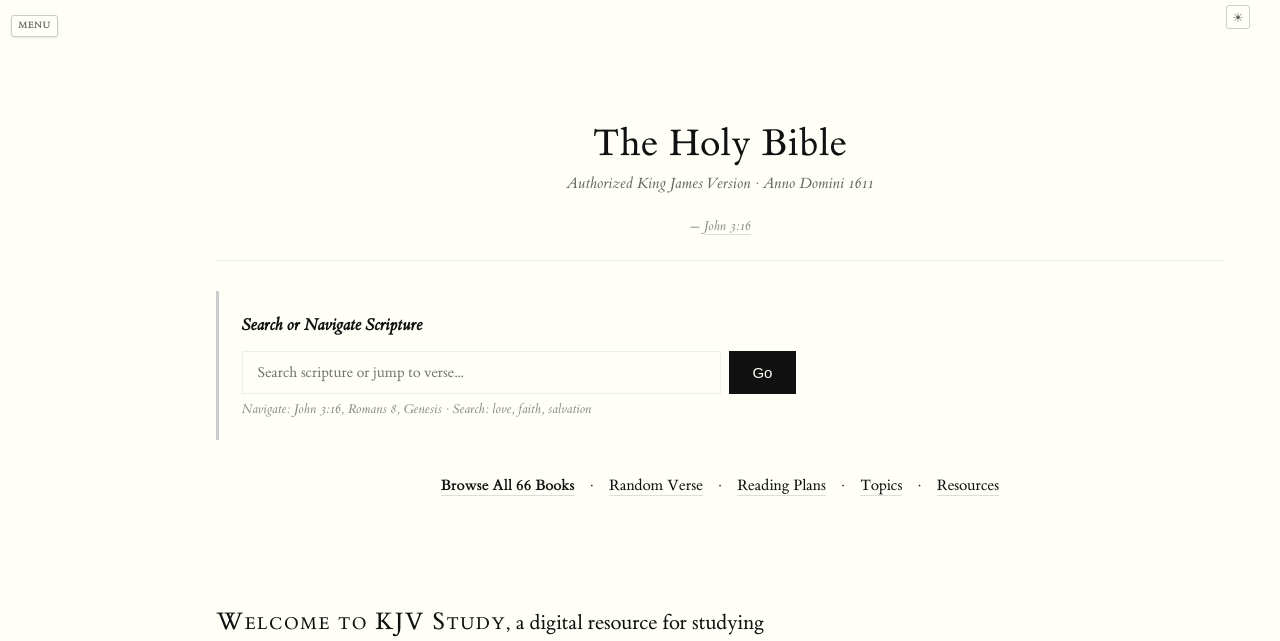
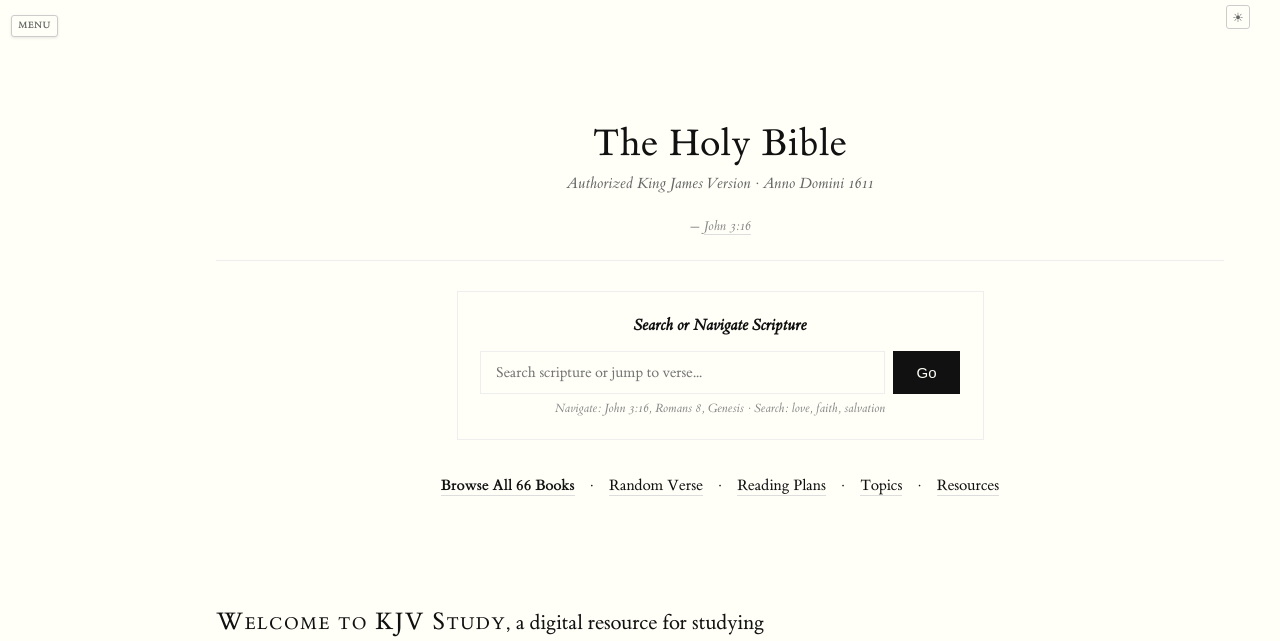
Before and after one commit to kennethreitz/kjvstudy.org, a FastAPI app: page / in a window 1280 px wide. Shown: the top 641 px of the page. Run offline with FastAPI, Linux system fonts and the light colour scheme; parts of the project's set-up code (start-up, migrations or seed data) failed here and were passed over; some libraries are stand-ins or nearby versions.

Commit message:
Center search box and add help cursor to sidenotes
- Center the search/lookup section on homepage with subtle border
- Add cursor: help to sidenote numbers site-wide via base template

🤖 Generated with [Claude Code](https://claude.com/claude-code)

Co-Authored-By: Claude <noreply@anthropic.com>

```diff
--- a/kjvstudy_org/templates/base.html
+++ b/kjvstudy_org/templates/base.html
@@ -87,6 +87,7 @@
 
         label.sidenote-number {
             max-height: none !important;
+            cursor: help;
         }
 
         /* Verse tooltip styles */
--- a/kjvstudy_org/templates/index.html
+++ b/kjvstudy_org/templates/index.html
@@ -51,17 +51,18 @@
 
 /* Verse Lookup */
 .verse-lookup {
-    max-width: 55%;
-    margin: 2rem 0;
-    padding: 1.5rem 0 1.5rem 1.5rem;
-    border-left: 3px solid var(--border-color-darker);
+    max-width: 32rem;
+    margin: 2rem auto;
+    padding: 1.5rem;
+    border: 1px solid var(--border-color);
 }
 
 .verse-lookup h2 {
     margin-top: 0;
-    font-size: 1.15rem;
+    font-size: 1.1rem;
     font-style: italic;
     font-weight: 600;
+    text-align: center;
 }
 
 .lookup-form {
@@ -100,10 +101,11 @@
 }
 
 .lookup-help {
-    font-size: 0.9rem;
+    font-size: 0.85rem;
     color: var(--text-tertiary);
     margin-top: 0.5rem;
     font-style: italic;
+    text-align: center;
 }
 
 /* Navigation Links */
@@ -210,7 +212,7 @@
 
     .verse-lookup {
         max-width: 100%;
-        padding: 1.25rem 0 1.25rem 1.25rem;
+        padding: 1.25rem;
     }
 
     .lookup-form {
```
